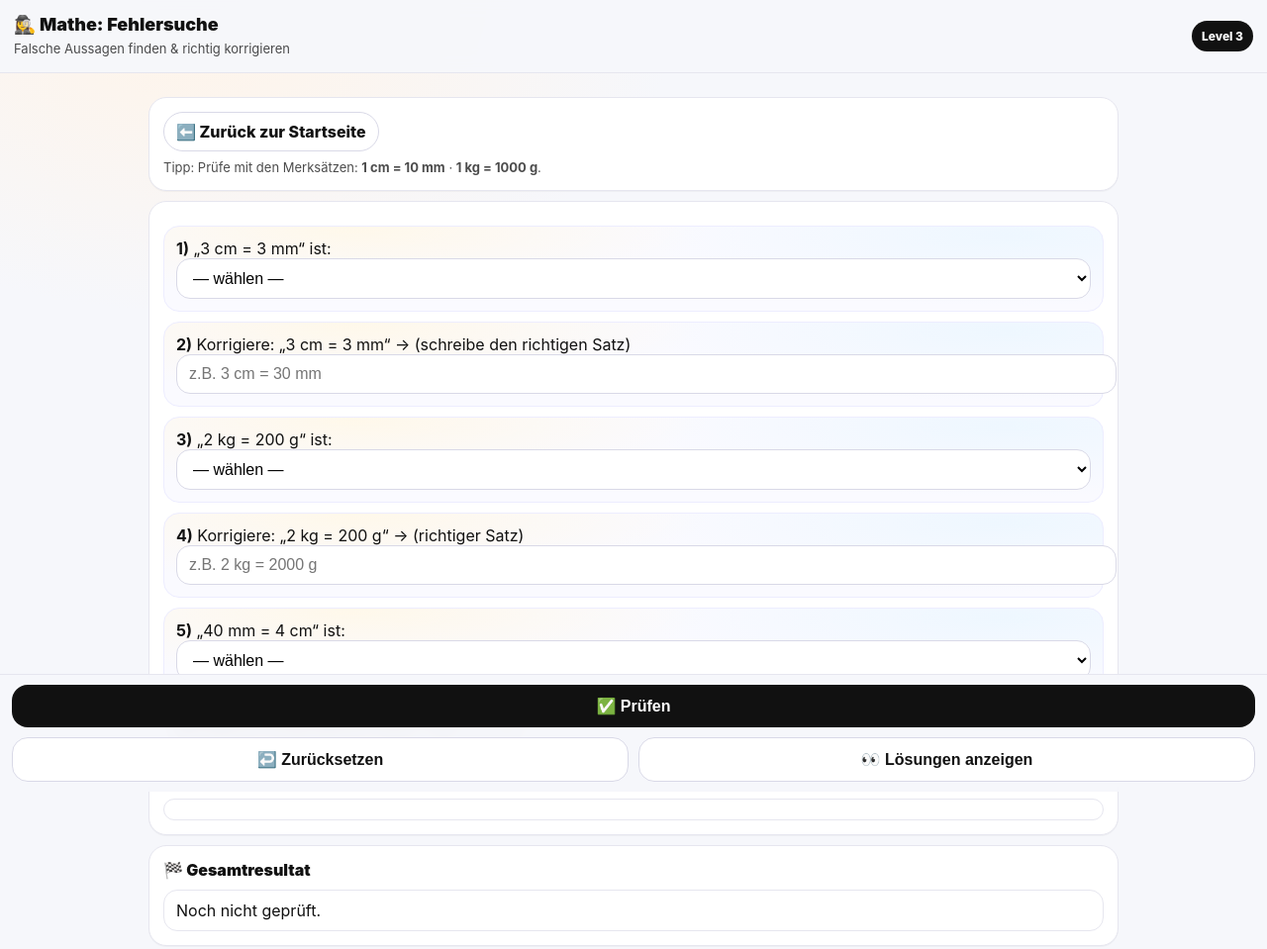
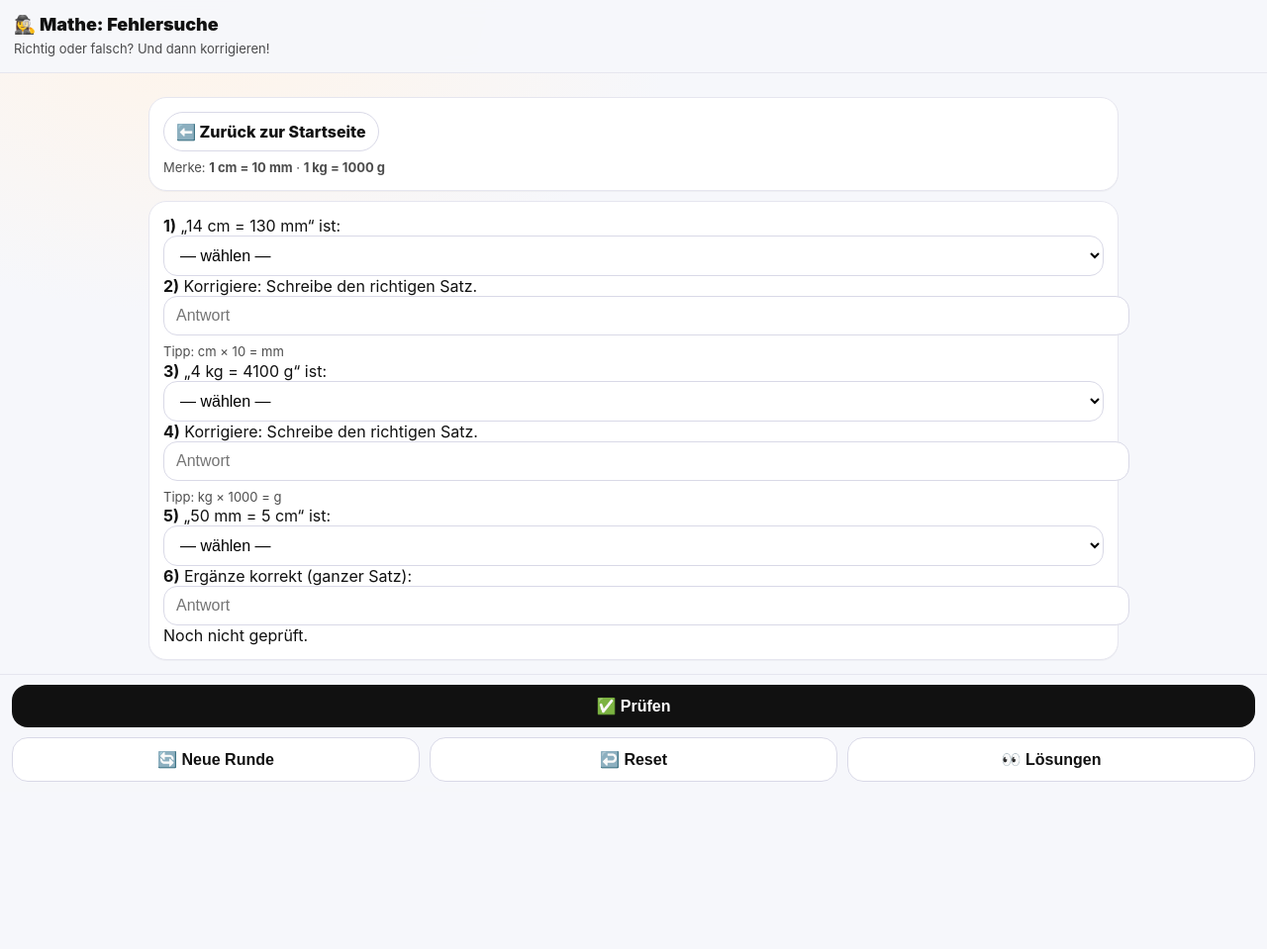
Before and after one commit to Xmese/uebungsinsel, a plain HTML site: page mathe-fehlersuche.html in a window 1280 px wide. Shown: the whole page at 99% size. After the commit the page ends 800 px from the top, so only its background shows below. Drawn offline with Linux system fonts and the light colour scheme.

Commit message:
Update mathe-fehlersuche.html

```diff
--- a/mathe-fehlersuche.html
+++ b/mathe-fehlersuche.html
@@ -10,157 +10,126 @@
     header{position:sticky;top:0;background:rgba(246,247,251,.92);backdrop-filter:blur(10px);border-bottom:1px solid #e6e6ef;padding:14px;z-index:10}
     h1{margin:0;font-size:18px;font-weight:900}
     .sub{margin-top:6px;font-size:13px;opacity:.75;line-height:1.35}
-    main{max-width:980px;margin:0 auto;padding:14px 12px 90px}
+    main{max-width:980px;margin:0 auto;padding:14px 12px 110px}
     .card{background:#fff;border:1px solid #e6e6ef;border-radius:18px;padding:14px;margin:10px 0;box-shadow:0 1px 0 rgba(0,0,0,.03)}
-    .badge{display:inline-flex;align-items:center;gap:8px;padding:8px 10px;border-radius:999px;background:#111;color:#fff;font-weight:850;font-size:12px}
-    .titleRow{display:flex;align-items:center;justify-content:space-between;gap:10px;flex-wrap:wrap}
-    .q{padding:12px;border-radius:16px;background:radial-gradient(600px 120px at 20% 0%,#fff8ea 0%,rgba(255,248,234,0) 60%),radial-gradient(600px 120px at 90% 10%,#eef7ff 0%,rgba(238,247,255,0) 60%),#fafaff;border:1px solid #ededff;margin:10px 0}
-    select,input[type="text"]{width:100%;padding:10px 12px;border-radius:14px;border:1px solid #d9d9e7;font-size:16px;background:#fff}
-    .result{margin-top:10px;padding:10px 12px;border-radius:14px;border:1px solid #e6e6ef;background:#fff}
-    .ok{color:#0a7a2f;font-weight:900}
-    .no{color:#b00020;font-weight:900}
+    input,select{width:100%;padding:10px 12px;border-radius:14px;border:1px solid #d9d9e7;font-size:16px;background:#fff}
     .hint{margin-top:8px;font-size:13px;opacity:.75;line-height:1.35}
     .btnbar{position:fixed;left:0;right:0;bottom:0;background:rgba(246,247,251,.92);backdrop-filter:blur(10px);border-top:1px solid #e6e6ef;padding:10px 12px}
     button{width:100%;padding:12px 14px;border-radius:16px;border:0;background:#111;color:#fff;font-size:16px;font-weight:900}
-    .smallbtns{display:grid;grid-template-columns:1fr 1fr;gap:10px;margin-top:10px}
+    .smallbtns3{display:grid;grid-template-columns:1fr 1fr 1fr;gap:10px;margin-top:10px}
     .ghost{background:#fff;color:#111;border:1px solid #d9d9e7}
     .back a{display:inline-block;text-decoration:none;color:#111;border:1px solid #d9d9e7;background:#fff;padding:9px 12px;border-radius:999px;font-weight:850}
   </style>
 </head>
 <body>
 <header>
-  <div class="titleRow">
-    <div>
   <h1>🕵️‍♀️ Mathe: Fehlersuche</h1>
-      <div class="sub">Falsche Aussagen finden & richtig korrigieren</div>
-    </div>
-    <div class="badge">Level 3</div>
-  </div>
+  <div class="sub">Richtig oder falsch? Und dann korrigieren!</div>
 </header>
 
 <main>
   <div class="card back">
     <a href="./index.html">⬅️ Zurück zur Startseite</a>
-    <div class="hint">Tipp: Prüfe mit den Merksätzen: <b>1 cm = 10 mm</b> · <b>1 kg = 1000 g</b>.</div>
+    <div class="hint">Merke: <b>1 cm = 10 mm</b> · <b>1 kg = 1000 g</b></div>
   </div>
 
   <div class="card">
-    <div class="q" data-type="select" data-answer="falsch">
-      <b>1)</b> „3 cm = 3 mm“ ist:
-      <select>
-        <option value="">— wählen —</option>
-        <option value="richtig">richtig</option>
-        <option value="falsch">falsch</option>
-      </select>
-    </div>
-
-    <div class="q" data-type="text" data-answer="3 cm = 30 mm">
-      <b>2)</b> Korrigiere: „3 cm = 3 mm“ → (schreibe den richtigen Satz)
-      <input type="text" placeholder="z.B. 3 cm = 30 mm" />
-    </div>
-
-    <div class="q" data-type="select" data-answer="falsch">
-      <b>3)</b> „2 kg = 200 g“ ist:
-      <select>
-        <option value="">— wählen —</option>
-        <option value="richtig">richtig</option>
-        <option value="falsch">falsch</option>
-      </select>
-    </div>
-
-    <div class="q" data-type="text" data-answer="2 kg = 2000 g">
-      <b>4)</b> Korrigiere: „2 kg = 200 g“ → (richtiger Satz)
-      <input type="text" placeholder="z.B. 2 kg = 2000 g" />
-    </div>
-
-    <div class="q" data-type="select" data-answer="richtig">
-      <b>5)</b> „40 mm = 4 cm“ ist:
-      <select>
-        <option value="">— wählen —</option>
-        <option value="richtig">richtig</option>
-        <option value="falsch">falsch</option>
-      </select>
-    </div>
-
-    <div class="q" data-type="text" data-answer="1 kg = 1000 g">
-      <b>6)</b> Ergänze richtig (ganzer Satz): 1 kg = ____ g
-      <input type="text" placeholder="z.B. 1 kg = 1000 g" />
-    </div>
-
-    <div class="result"></div>
-  </div>
-
-  <div class="card" id="summaryCard">
-    <div style="font-weight:900;">🏁 Gesamtresultat</div>
-    <div class="result" id="summary">Noch nicht geprüft.</div>
+    <div id="quizMount"></div>
   </div>
 </main>
 
 <div class="btnbar">
   <button id="checkBtn">✅ Prüfen</button>
-  <div class="smallbtns">
-    <button class="ghost" id="resetBtn" type="button">↩️ Zurücksetzen</button>
-    <button class="ghost" id="showBtn" type="button">👀 Lösungen anzeigen</button>
+  <div class="smallbtns3">
+    <button class="ghost" id="newBtn" type="button">🔄 Neue Runde</button>
+    <button class="ghost" id="resetBtn" type="button">↩️ Reset</button>
+    <button class="ghost" id="showBtn" type="button">👀 Lösungen</button>
   </div>
 </div>
 
-<script>
-  const norm=(s)=> (s??"").toString().trim().replace(/\s+/g," ").toLowerCase();
+<script type="module">
+  import { randInt, choice, renderQuiz } from "./quizlib.js";
 
-  function isOk(q){
-    const type=q.dataset.type, ans=q.dataset.answer;
-    if(type==="select"){
-      return norm(q.querySelector("select").value)===norm(ans);
-    }
-    if(type==="text"){
-      return norm(q.querySelector("input").value)===norm(ans);
-    }
-    return false;
+  function build(){
+    const qs=[];
+
+    // Wrong or right statement for cm->mm
+    {
+      const cm = randInt(2, 15);
+      const correct = cm*10;
+      const wrong = choice([cm, correct + 10, correct - 10].filter(x=>x!==correct && x>0));
+      const isFalse = true;
+
+      qs.push({
+        id:"q1",
+        type:"select",
+        promptHtml:`<b>1)</b> „${cm} cm = ${wrong} mm“ ist:`,
+        options:[{v:"richtig",label:"richtig"},{v:"falsch",label:"falsch"}],
+        answer: isFalse ? "falsch" : "richtig"
+      });
+
+      qs.push({
+        id:"q2",
+        type:"text",
+        promptHtml:`<b>2)</b> Korrigiere: Schreibe den richtigen Satz.`,
+        answer: `${cm} cm = ${correct} mm`,
+        explain:"Tipp: cm × 10 = mm"
+      });
     }
 
-  function render(card){
-    const qs=card.querySelectorAll(".q");
-    const box=card.querySelector(".result");
-    if(!qs.length||!box) return {ok:0,total:0};
-    let ok=0;
-    const msgs=[];
-    qs.forEach(q=>{
-      const good=isOk(q);
-      if(good) ok++;
-      msgs.push(good?'<span class="ok">✓ richtig</span>':'<span class="no">✗ falsch</span>');
+    // kg->g statement
+    {
+      const kg = randInt(1, 4);
+      const correct = kg*1000;
+      const wrong = choice([kg*100, correct+100, correct-100].filter(x=>x!==correct && x>0));
+      qs.push({
+        id:"q3",
+        type:"select",
+        promptHtml:`<b>3)</b> „${kg} kg = ${wrong} g“ ist:`,
+        options:[{v:"richtig",label:"richtig"},{v:"falsch",label:"falsch"}],
+        answer:"falsch"
       });
-    box.innerHTML=`<b>${ok}/${qs.length}</b> richtig<br>`+msgs.join("<br>");
-    return {ok,total:qs.length};
+      qs.push({
+        id:"q4",
+        type:"text",
+        promptHtml:`<b>4)</b> Korrigiere: Schreibe den richtigen Satz.`,
+        answer:`${kg} kg = ${correct} g`,
+        explain:"Tipp: kg × 1000 = g"
+      });
     }
 
-  function checkAll(){
-    let okT=0,totalT=0;
-    document.querySelectorAll(".card").forEach(c=>{ const r=render(c); okT+=r.ok; totalT+=r.total; });
-    const s=document.getElementById("summary");
-    s.innerHTML=`<b>${okT}/${totalT}</b> richtig. `+(okT===totalT?'<span class="ok">Detektiv-Profi! 🕵️‍♀️✨</span>':'Nochmals prüfen 💪');
-    document.getElementById("summaryCard").scrollIntoView({behavior:"smooth",block:"center"});
+    // one true check
+    {
+      const mm = choice([20,30,40,50,60,70,80,90]);
+      const cm = mm/10;
+      qs.push({
+        id:"q5",
+        type:"select",
+        promptHtml:`<b>5)</b> „${mm} mm = ${cm} cm“ ist:`,
+        options:[{v:"richtig",label:"richtig"},{v:"falsch",label:"falsch"}],
+        answer:"richtig"
+      });
     }
 
-  function resetAll(){
-    document.querySelectorAll("input").forEach(i=>i.value="");
-    document.querySelectorAll("select").forEach(s=>s.value="");
-    document.querySelectorAll(".result").forEach(r=>r.textContent="");
-    document.getElementById("summary").textContent="Noch nicht geprüft.";
-    window.scrollTo({top:0,behavior:"smooth"});
+    // fill fact
+    qs.push({
+      id:"q6",
+      type:"text",
+      promptHtml:`<b>6)</b> Ergänze korrekt (ganzer Satz):`,
+      answer:"1 kg = 1000 g",
+    });
+
+    return qs;
   }
 
-  function showSolutions(){
-    document.querySelectorAll(".q").forEach(q=>{
-      const type=q.dataset.type, ans=q.dataset.answer;
-      if(type==="select") q.querySelector("select").value=ans;
-      if(type==="text") q.querySelector("input").value=q.dataset.answer;
-    });
-    checkAll();
-  }
+  let api=null;
+  function newRound(){ api = renderQuiz({ mount:document.getElementById("quizMount"), questions: build() }); }
+  newRound(); // randomize on load
 
-  document.getElementById("checkBtn").addEventListener("click",checkAll);
-  document.getElementById("resetBtn").addEventListener("click",resetAll);
-  document.getElementById("showBtn").addEventListener("click",showSolutions);
+  document.getElementById("checkBtn").addEventListener("click", ()=>api.check());
+  document.getElementById("resetBtn").addEventListener("click", ()=>api.reset());
+  document.getElementById("showBtn").addEventListener("click", ()=>api.showSolutions());
+  document.getElementById("newBtn").addEventListener("click", newRound);
 </script>
 </body>
 </html>
```
Lines whose indentation alone changed are shown as unchanged.
